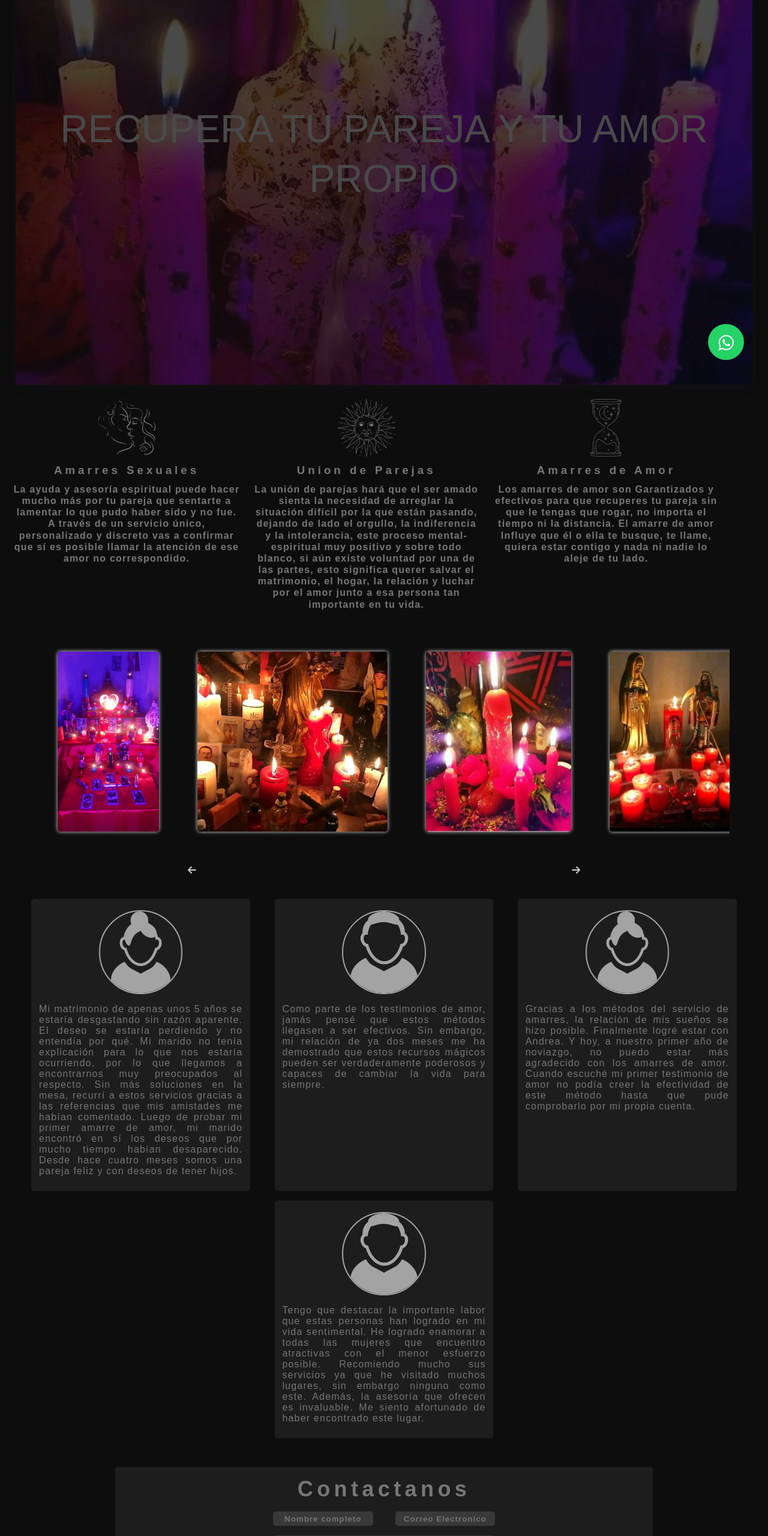
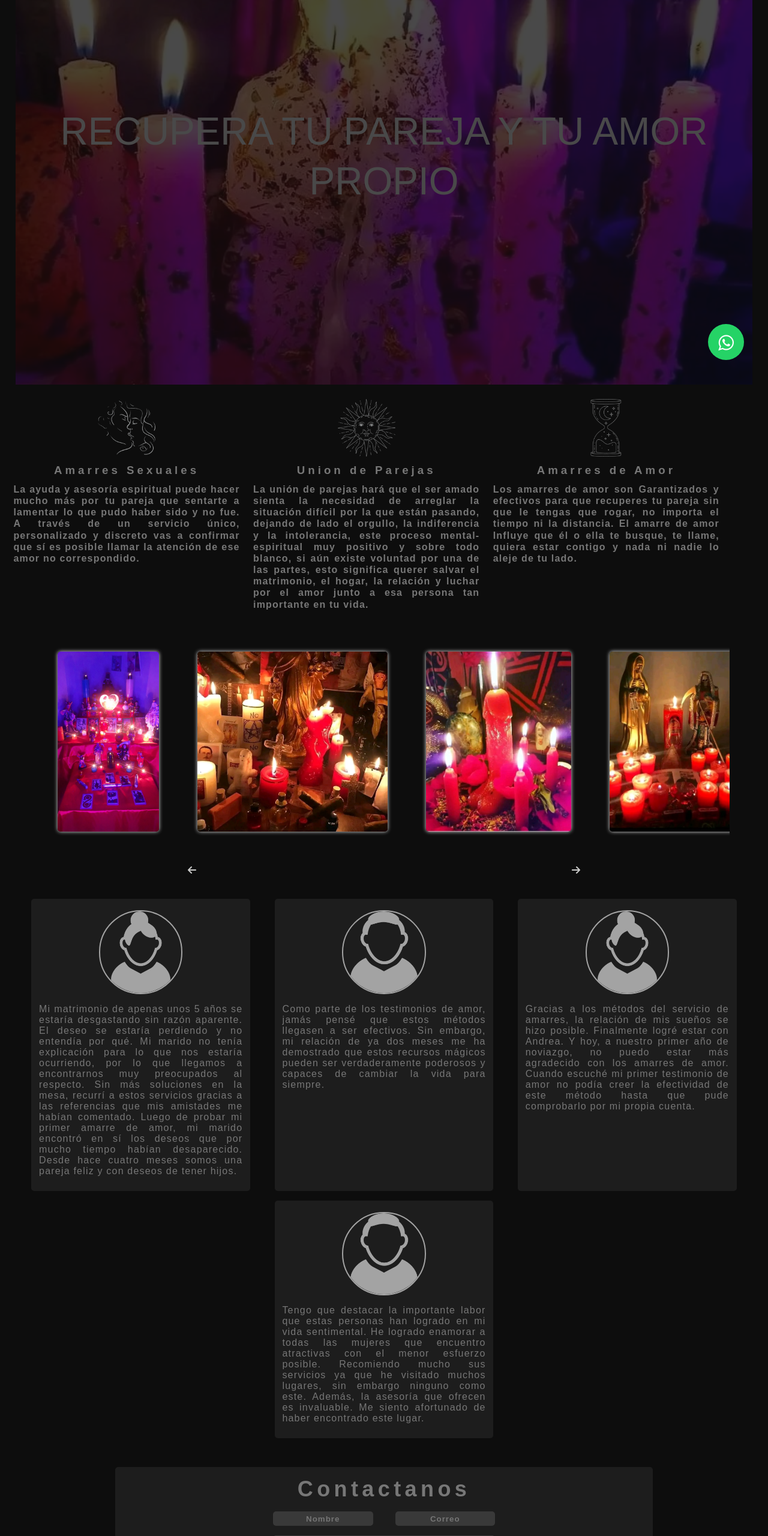
Before and after one commit to derwin9227/esoterismo, a React (Vite) app: page / in a window 1280 px wide. Shown: the part 160-2720 px from the top of the page at 60% size. Built offline with nearby package versions, Linux system fonts and the light colour scheme; a web font is replaced by a local one.

Commit message:
mejorando responsive en fuentes

```diff
--- a/src/Components/contact/Contact.jsx
+++ b/src/Components/contact/Contact.jsx
@@ -9,8 +9,8 @@ const About = () => {
 
       <form action="" className="contact__form">
         <div className="contact__form-input">
-          <input className="contact__form-input-name" name="nombre" type="text" placeholder="Nombre completo"/>
-          <input className="contact__form-input-email" name="correo" type="text" placeholder="Correo Electronico"/>
+          <input className="contact__form-input-name" name="nombre" type="text" placeholder="Nombre"/>
+          <input className="contact__form-input-email" name="correo" type="text" placeholder="Correo"/>
         </div>
         <textarea name="asunto"
                cols="30" rows="5"
--- a/src/Components/contact/contact.scss
+++ b/src/Components/contact/contact.scss
@@ -92,10 +92,25 @@
     }
 }
 
-@media (max-width: 420px){
+@media (max-width: 530px){
     .contact__form{
         &-input, &-subject{
             width: 95%;
         }
     }
 }
+
+@media (max-width: 420px){
+    .contact{
+        //object-fit: contain;
+        &__heading{
+            font-size: 1rem;
+        }
+        &__form{
+
+            &-input, &-subject{
+                width: 95%;
+            }
+        }
+    }
+}
--- a/src/Components/home/home.scss
+++ b/src/Components/home/home.scss
@@ -8,16 +8,17 @@
     opacity: .25;
     align-items: center;
     justify-content: center;
-    box-shadow: 0 5px 15px 0 rgba($color-secondary, .2);
-    width: 96vw;
+    //box-shadow: 0 5px 15px 0 rgba($color-secondary, .25);
+    width: 96%;
     height: 95vh;
     margin: auto;
     overflow: hidden;
 
 
     &__text{
-        padding-top: 40px;
-        margin-top: -3rem;
+        //padding-top: 40px;
+        //margin-top: -3rem;
+        //padding: 1rem;
         font-size: 4rem;
         color: $color-white;
         line-height: 1.3;
@@ -25,3 +26,9 @@
         //background-color: rgba(0, 200, 150, .5);
     }
 }
+@media (max-width: 650px){
+    .home{
+        height: 90vh;
+        padding: 1rem;
+    }
+}
--- a/src/Components/services/services.scss
+++ b/src/Components/services/services.scss
@@ -26,10 +26,12 @@
         &-heading{
             margin-bottom: .7rem;
             letter-spacing: 5px;
+            //text-align: justify;
 
         }
         &-paragraph{
             line-height: 1.2;
+            text-align: justify;
         }
     }
 }
```
